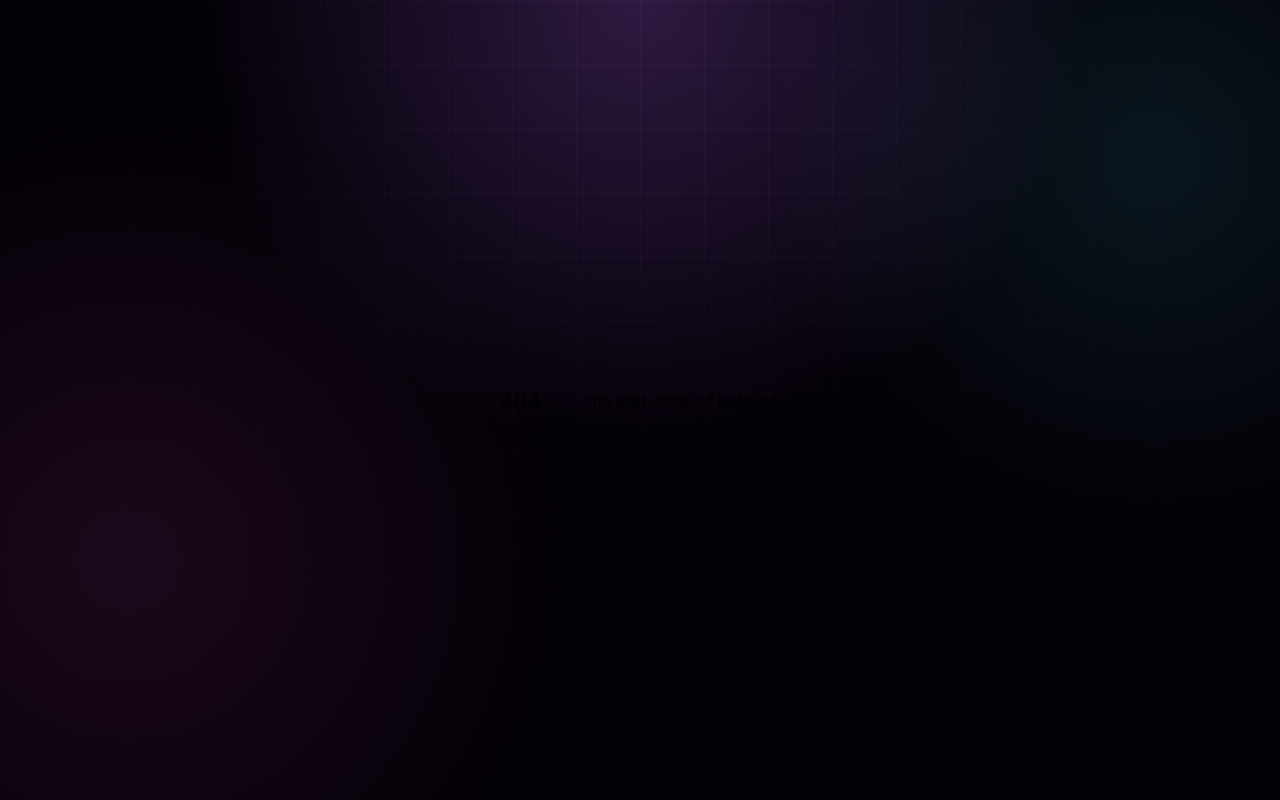
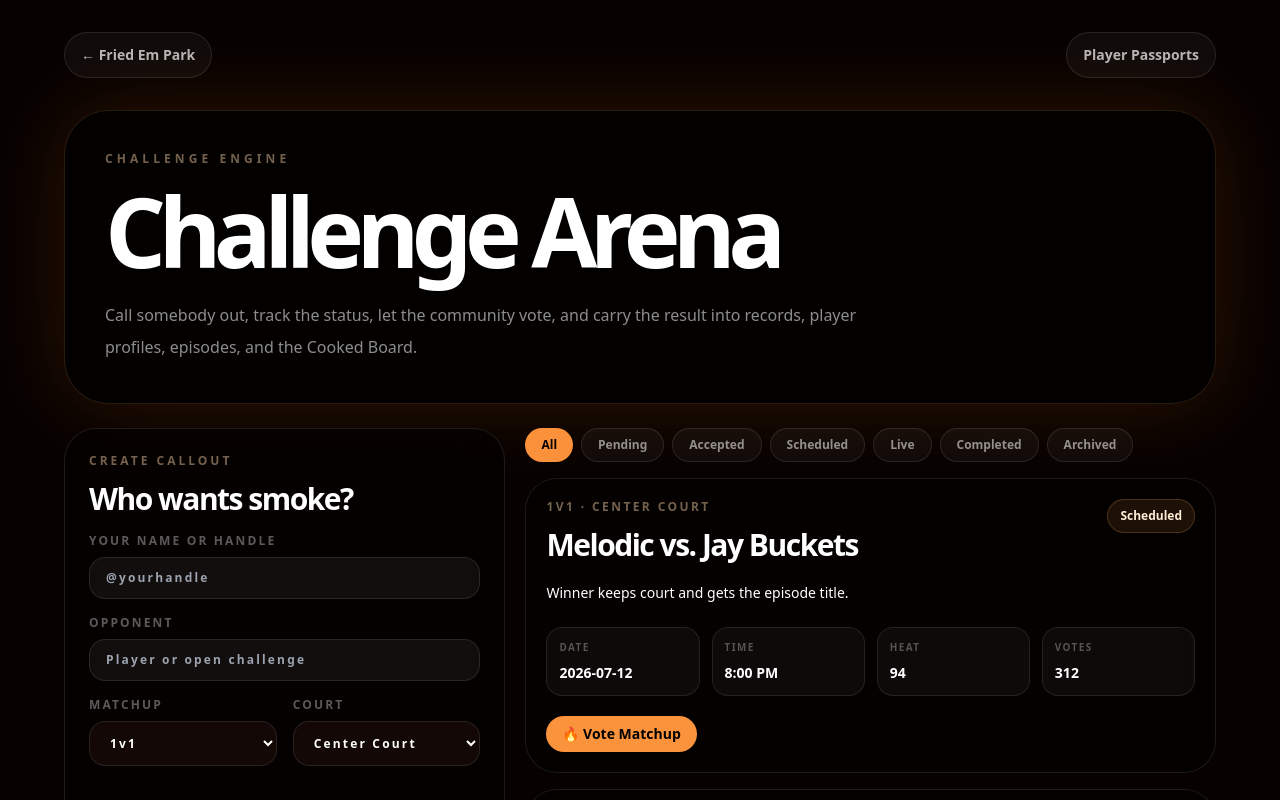
Before and after one commit to thatsmelodic/harmonic-os, a Next.js app: page /worlds/fried-em/challenges in a window 1280 px wide. Before the commit this address had no page. Shown: the top 800 px of the page. Built offline with nearby package versions, Linux system fonts and the light colour scheme.

Commit message:
Launch Fried Em challenge arena route

```diff
--- /dev/null
+++ b/app/worlds/fried-em/challenges/page.tsx
@@ -0,0 +1,10 @@
+import { FriedEmChallengeArena } from '@/components/worlds/FriedEmChallengeArena';
+
+export const metadata = {
+  title: 'Fried Em Challenge Arena | Harmonic OS',
+  description: 'Create callouts, vote on matchups, and track Fried Em challenges from pending to completed.',
+};
+
+export default function FriedEmChallengesPage() {
+  return <FriedEmChallengeArena />;
+}
```
